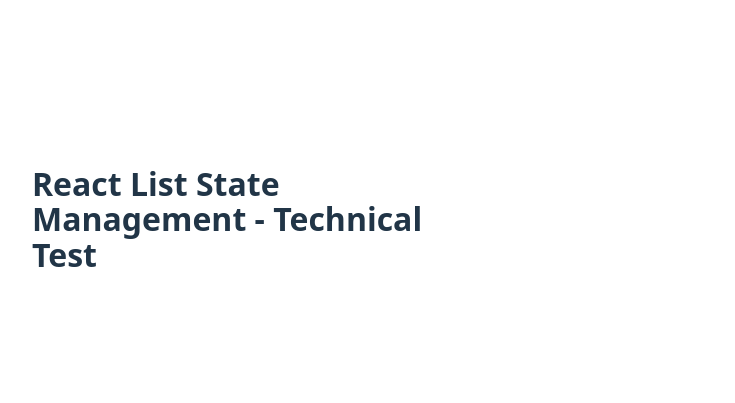
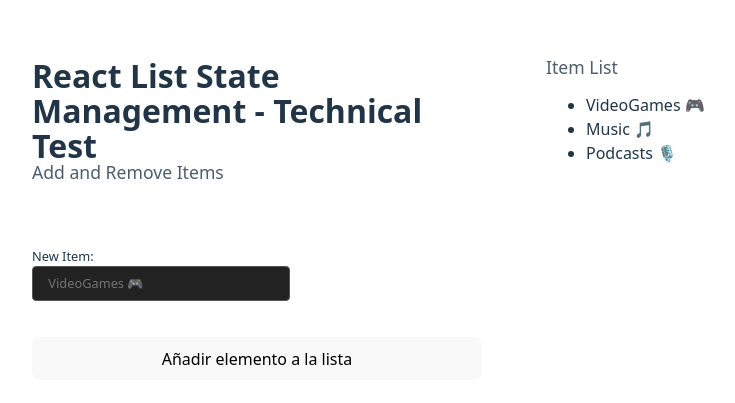
Before and after one commit to HikkizZ/dev-lab, a React (Vite) app in the folder frontend/01-react-list-state-management/: page / in a window 1280 px wide. Shown: the part 181-584 px from the top of the page, without its empty margins (0-735 px from the left). Built offline with nearby package versions, Linux system fonts and the light colour scheme.

Commit message:
feat: add item creation and list rendering with typed state

```diff
--- a/frontend/01-react-list-state-management/src/App.tsx
+++ b/frontend/01-react-list-state-management/src/App.tsx
@@ -1,10 +1,90 @@
+import { useState } from 'react'
 import './App.css'
 
+interface Item {
+  id: `${string}-${string}-${string}-${string}-${string}`;
+  timestamp: number;
+  text: string;
+}
+
+const INITIAL_ITEMS = [
+  {
+    id: crypto.randomUUID(),
+    timestamp: Date.now(),
+    text: 'VideoGames 🎮'
+  },
+  {
+    id: crypto.randomUUID(),
+    timestamp: Date.now(),
+    text: 'Music 🎵'
+  },
+  {
+    id: crypto.randomUUID(),
+    timestamp: Date.now(),
+    text: 'Podcasts 🎙️'
+  }
+]
+
 function App() {
+  const [items, setItems] = useState(INITIAL_ITEMS);
+
+  const handleSubmit = (event: React.FormEvent<HTMLFormElement>) => {
+    event.preventDefault();
+
+    const { elements } = event.currentTarget
+
+    const input = elements.namedItem('item')
+    const isInput = input instanceof HTMLInputElement;
+    if (!isInput || input == null) return;
+
+    const newItem: Item = {
+      id: crypto.randomUUID(),
+      timestamp: Date.now(),
+      text: input.value
+    }
+
+    setItems((prevItems) => {
+      return [...prevItems, newItem];
+    });
+
+    input.value = '';
+  }
 
   return (
     <main>
-      <h1>React List State Management - Technical Test</h1>
+      <aside>
+        <h1>React List State Management - Technical Test</h1>
+        <h2>Add and Remove Items</h2>
+
+        <form onSubmit={handleSubmit}>
+          <label>
+            New Item:
+            <input
+              name='item'
+              required
+              type='text'
+              placeholder='VideoGames 🎮'
+            />
+          </label>
+          <button type='submit'>Añadir elemento a la lista</button>
+        </form>
+      </aside>
+
+      <section>
+        <h2>Item List</h2>
+        <ul>
+          {/* Here go the list items */}
+          {
+            items.map((item) => {
+              return (
+                <li key={item.id}>
+                  {item.text}
+                </li>
+              )
+            })
+          }
+        </ul>
+      </section>
     </main>
   )
 }
```
